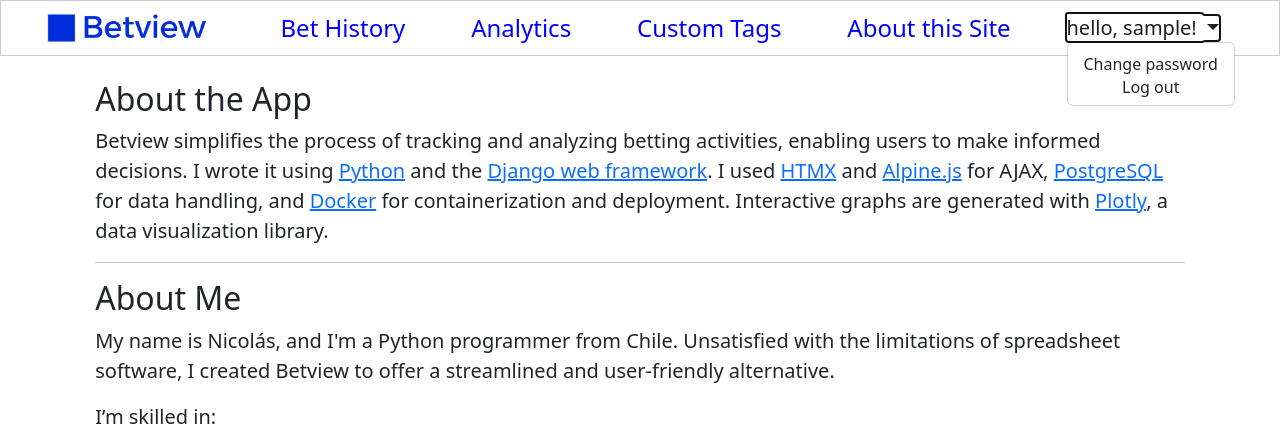
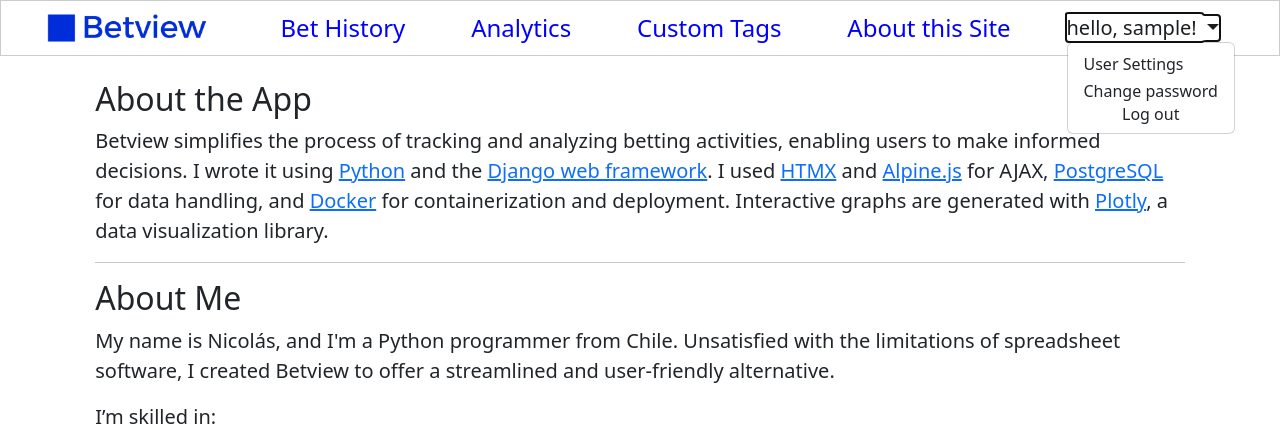
Before and after one commit to nicoferreira90/bet_tracker_orange, a Django app: page /about/ in a window 1280 px wide, after a click that opens the changed part. Shown: the top 429 px of the page. Run offline with Django 5.2, Linux system fonts and the light colour scheme; the visitor is signed in with stand-in values (Sample User, id 1); parts of the project's set-up code (start-up, migrations or seed data) failed here and were passed over.

Commit message:
added settings link to navbar dropdown menu

```diff
--- a/templates/base.html
+++ b/templates/base.html
@@ -156,6 +156,7 @@
                                     hello, {{ user.username }}!
                                 </a>
                                 <ul class="dropdown-menu text-small" aria-labelledby="dropdownUser1">
+                                    <li><a class="dropdown-item" href="{% url 'user_settings' user.pk %}">User Settings</a></li>
                                     <li><a class="dropdown-item" href="{% url 'account_change_password' %}">Change password</a></li>
                                     <li>
                                         <form action="{% url 'account_logout' %}" method="post">
@@ -165,6 +166,7 @@
                                             </button>
                                         </form>
                                     </li>
+
                                 </ul>
                             </div>
                         {% else %}
```
